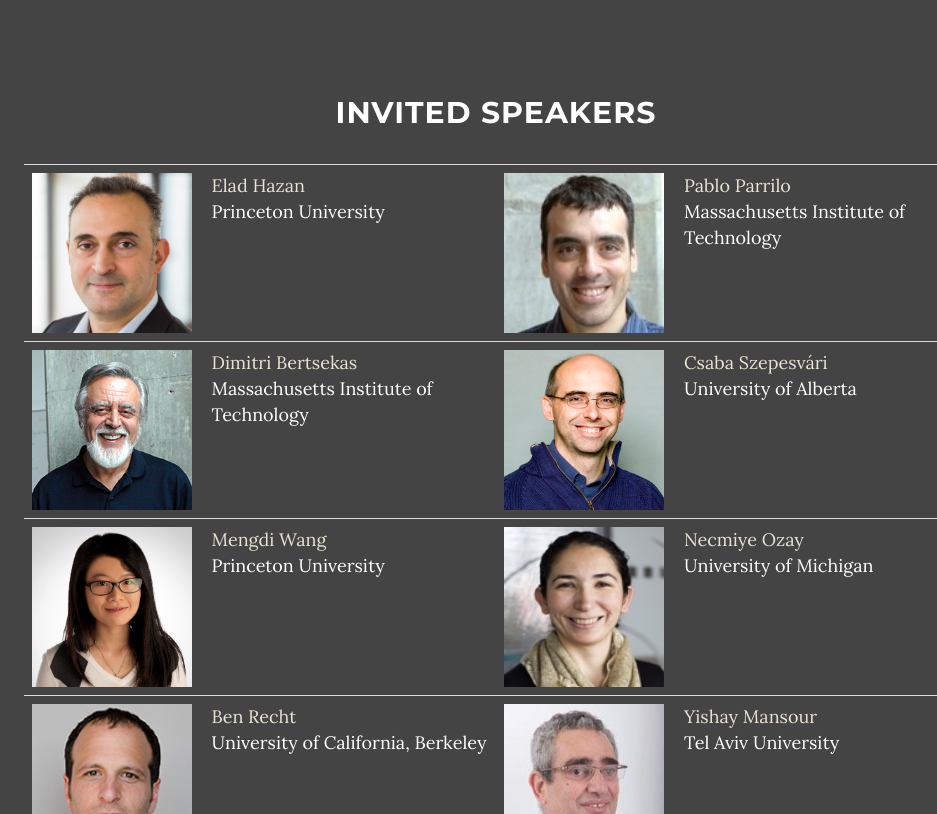
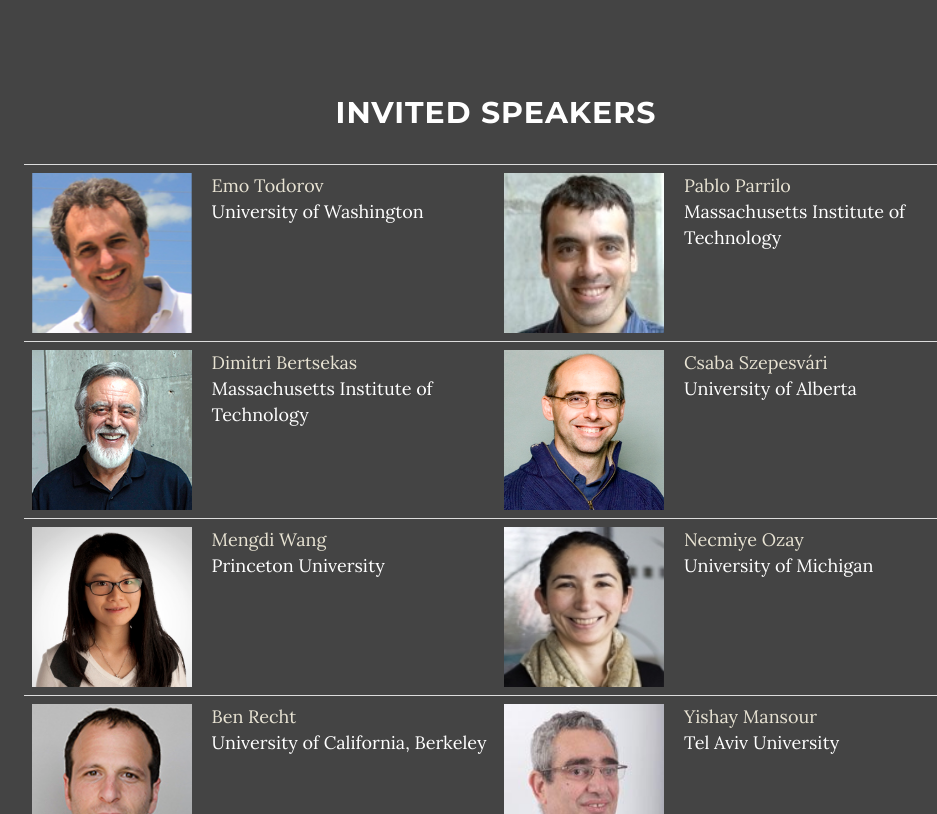
Before and after one commit to kgjamieson/ifds-workshop-2025, a Jekyll site: the page built from index.html, in a window 1280 px wide and 900 px high, scrolled down 2216 px, cut to the strip 86-900 px from the top of the window. Shown: the whole strip, without its empty margins (144-1081 px from the left). Built offline with Jekyll 4.4.1, drawn with Linux system fonts in a browser that asks for light colours; some of the changed text lies outside the part shown.

Commit message:
Updating speaker list.

```diff
--- a/_includes/speakers.html
+++ b/_includes/speakers.html
@@ -7,8 +7,8 @@
             <table class="table table-large">
               <tbody>
 <tr>
-<td class="thumb"><img src="img/instructors/elad.jpg"></td>
-<td><a href="https://www.cs.princeton.edu/~ehazan/">Elad Hazan</a> <br />Princeton University<br /><i> </i></td>
+<td class="thumb"><img src="img/instructors/emo.png"></td>
+<td><a href="https://homes.cs.washington.edu/~todorov/index.php">Emo Todorov</a><br />University of Washington<br /><i> </i></td>
 <td class="thumb"><img src="img/instructors/pablo.jpg"></td>
 <td><a href="http://www.mit.edu/~parrilo/">Pablo Parrilo</a> <br />Massachusetts Institute of Technology<br /><i> </i></td>
 </tr>
@@ -36,6 +36,12 @@
 <td class="thumb"><img src="img/instructors/yinyu.jpg"></td>
 <td><a href="https://web.stanford.edu/~yyye/">Yinyu Ye</a> <br />Stanford University<br /><i> </i></td>
 </tr>
+<tr>
+<td class="thumb"><img src="img/instructors/daniel.jpg"></td>
+<td><a href="https://djrusso.github.io/">Daniel Russo</a> <br />Columbia University<br /><i> </i></td>
+<td></td>
+<td></td>
+</tr>
               </tbody>
             </table>
           </div>
```
Also changed, not shown: img/instructors/daniel.jpg (added), img/instructors/emo.png (added), 3 other files.
